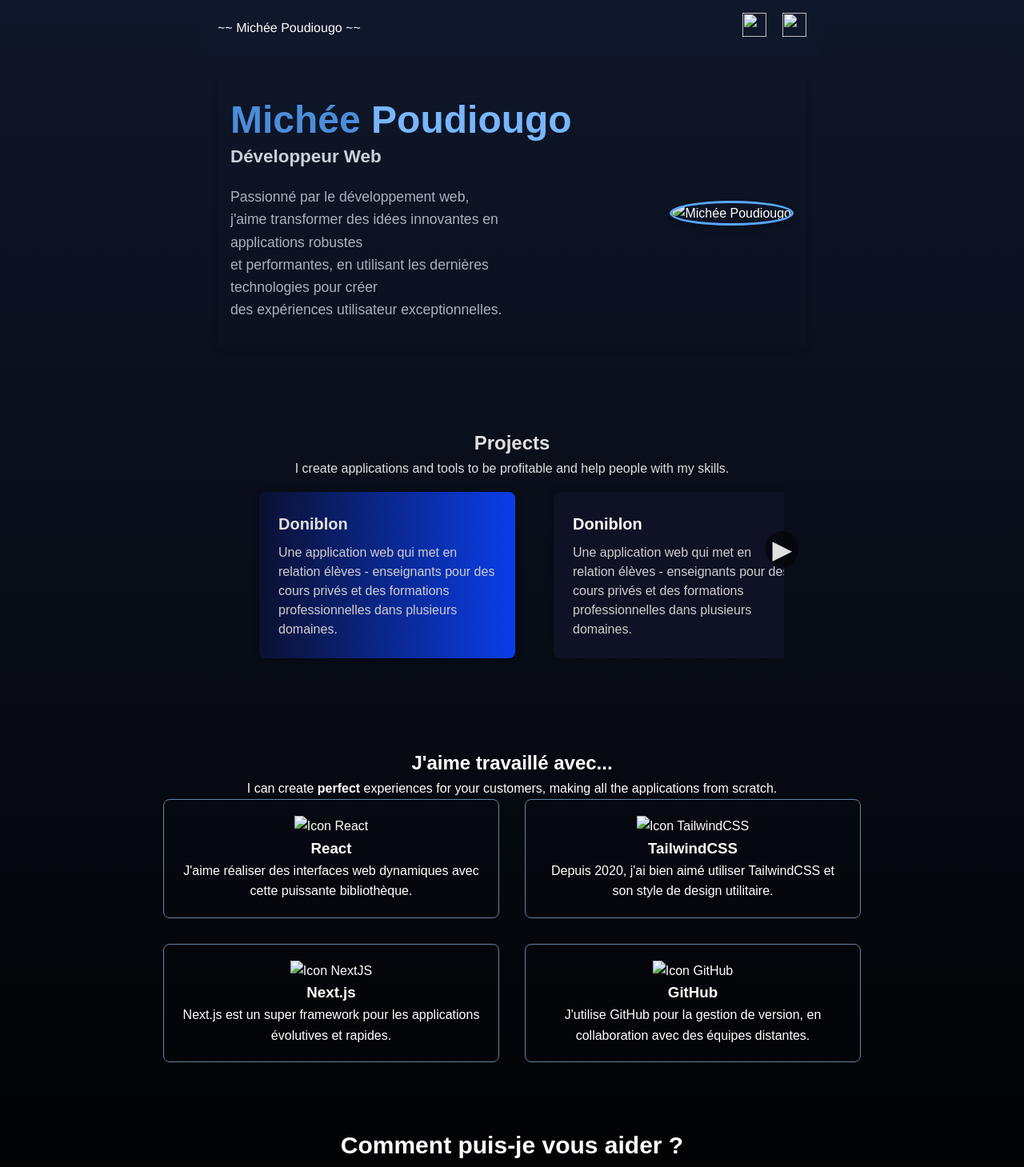
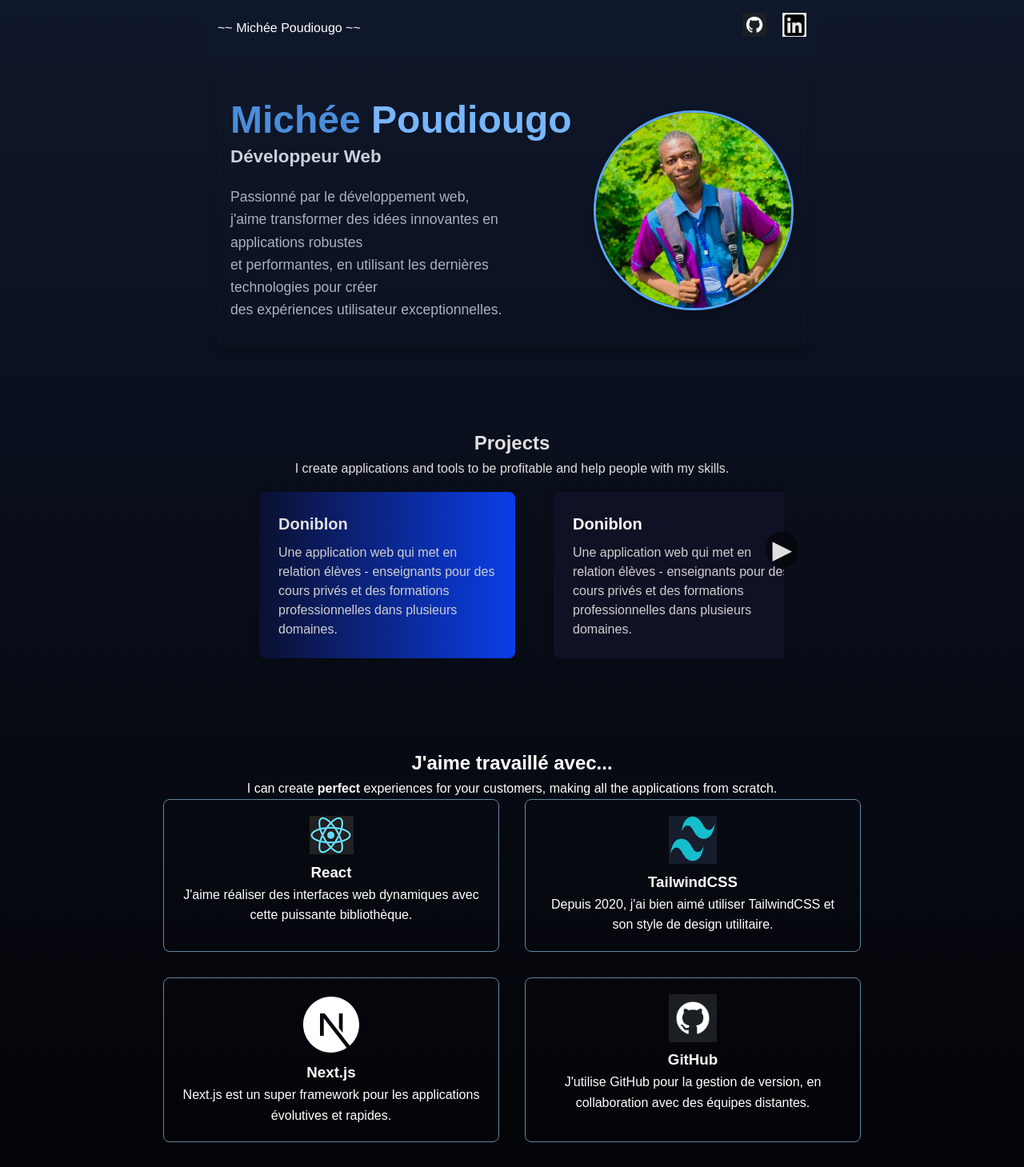
Before and after one commit to MicheeTech/MicheeTech.github.io, a plain HTML site: page index.html in a window 1280 px wide. Shown: the top 1459 px of the page at 80% size. Drawn offline with Linux system fonts and the light colour scheme.

Commit message:
Add files via upload

```diff
--- a/index.html
+++ b/index.html
@@ -15,8 +15,8 @@
         <nav>
             <h4>~~ Michée Poudiougo ~~</h4>
             <div class="social-links">
-                <a href="https://github.com/MicheeTech"><img src="images/github.png" alt=""></a>
-                <a href="https://www.linkedin.com/in/mich%C3%A9e-poudiougo-322954283"><img src="images/linkedin.jpeg" alt=""></a>
+                <a href="https://github.com/MicheeTech"><img src="image/github.png" alt=""></a>
+                <a href="https://www.linkedin.com/in/mich%C3%A9e-poudiougo-322954283"><img src="image/linkedin.jpeg" alt=""></a>
             </div>
         </nav>
     </header>
@@ -32,7 +32,7 @@
             </p>
         </div>
         <div class="profile-picture">
-            <img src="./images/2.JPG" alt="Michée Poudiougo">
+            <img src="./image/2.jpg" alt="Michée Poudiougo">
         </div>
     </section>
 
@@ -88,22 +88,22 @@
         </p>
         <div class="skills-grid">
             <div class="skill-card">
-                <img class="animate-spin" src="images/React.png" alt="Icon React">
+                <img class="animate-spin" src="image/React.png" alt="Icon React">
                 <h3>React</h3>
                 <p>J'aime réaliser des interfaces web dynamiques avec cette puissante bibliothèque.</p>
             </div>
             <div class="skill-card">
-                <img width="60px" height="60px"  src="images/TailwindCss.png" alt="Icon TailwindCSS">
+                <img width="60px" height="60px"  src="image/TailwindCss.png" alt="Icon TailwindCSS">
                 <h3>TailwindCSS</h3>
                 <p>Depuis 2020, j'ai bien aimé utiliser TailwindCSS et son style de design utilitaire.</p>
             </div>
             <div class="skill-card">
-                <img class="animate-bounce" src="images/Nextjs.png" alt="Icon NextJS">
+                <img class="animate-bounce" src="image/Nextjs.png" alt="Icon NextJS">
                 <h3>Next.js</h3>
                 <p>Next.js est un super framework pour les applications évolutives et rapides.</p>
             </div>
             <div class="skill-card">
-                <img width="60px" height="60px" src="images/github.png" alt="Icon GitHub">
+                <img width="60px" height="60px" src="image/github.png" alt="Icon GitHub">
                 <h3>GitHub</h3>
                 <p>J'utilise GitHub pour la gestion de version, en collaboration avec des équipes distantes.</p>
             </div>
```
